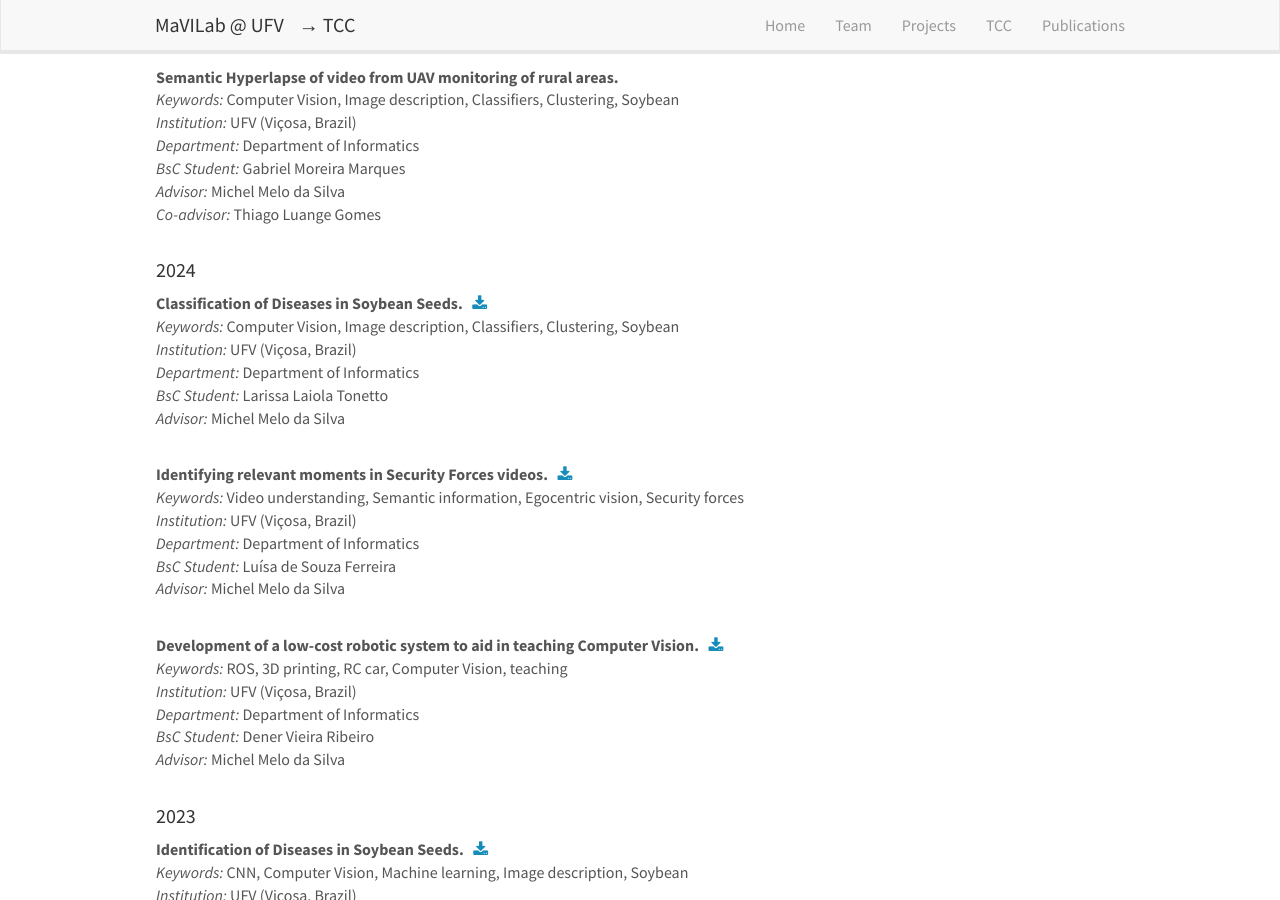
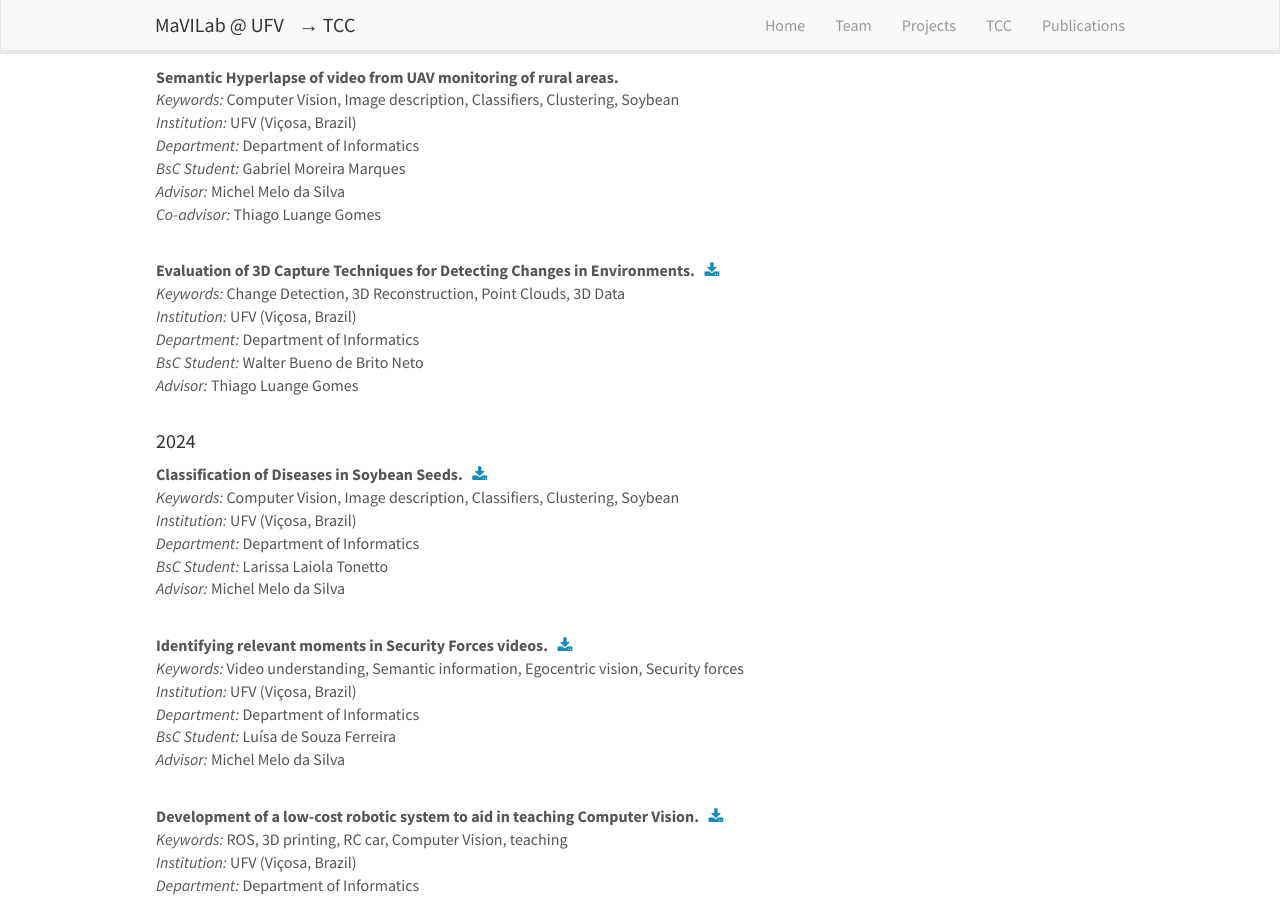
Before and after one commit to MaVILab-UFV/mavilab-ufv.github.io, a Jekyll site: the page built from _pages/tcc.md, in a window 1280 px wide and 900 px high, scrolled down 377 px. Built offline with Jekyll 4.4.1, drawn with Linux system fonts in a browser that asks for light colours; nearby versions of some CDN libraries.

Commit message:
Update tcc_list.yml

```diff
--- a/_data/tcc_list.yml
+++ b/_data/tcc_list.yml
@@ -21,6 +21,18 @@
     Keywords: Computer Vision, Image description, Classifiers, Clustering, Soybean
     links:
           url:
+          youtube:
+          github:
+
+  - title: "Evaluation of 3D Capture Techniques for Detecting Changes in Environments."
+    Institution: UFV (Viçosa, Brazil)
+    Department: Department of Informatics
+    Student: Walter Bueno de Brito Neto
+    Advisor: Thiago Luange Gomes
+    Coadvisor:
+    Keywords: Change Detection, 3D Reconstruction, Point Clouds, 3D Data
+    links:
+          url: https://drive.google.com/file/d/1_J8XhoMO5_G0u1oaYfMRq2XfEqIR85rS/view?usp=drive_link
           youtube:
           github:
 
```
